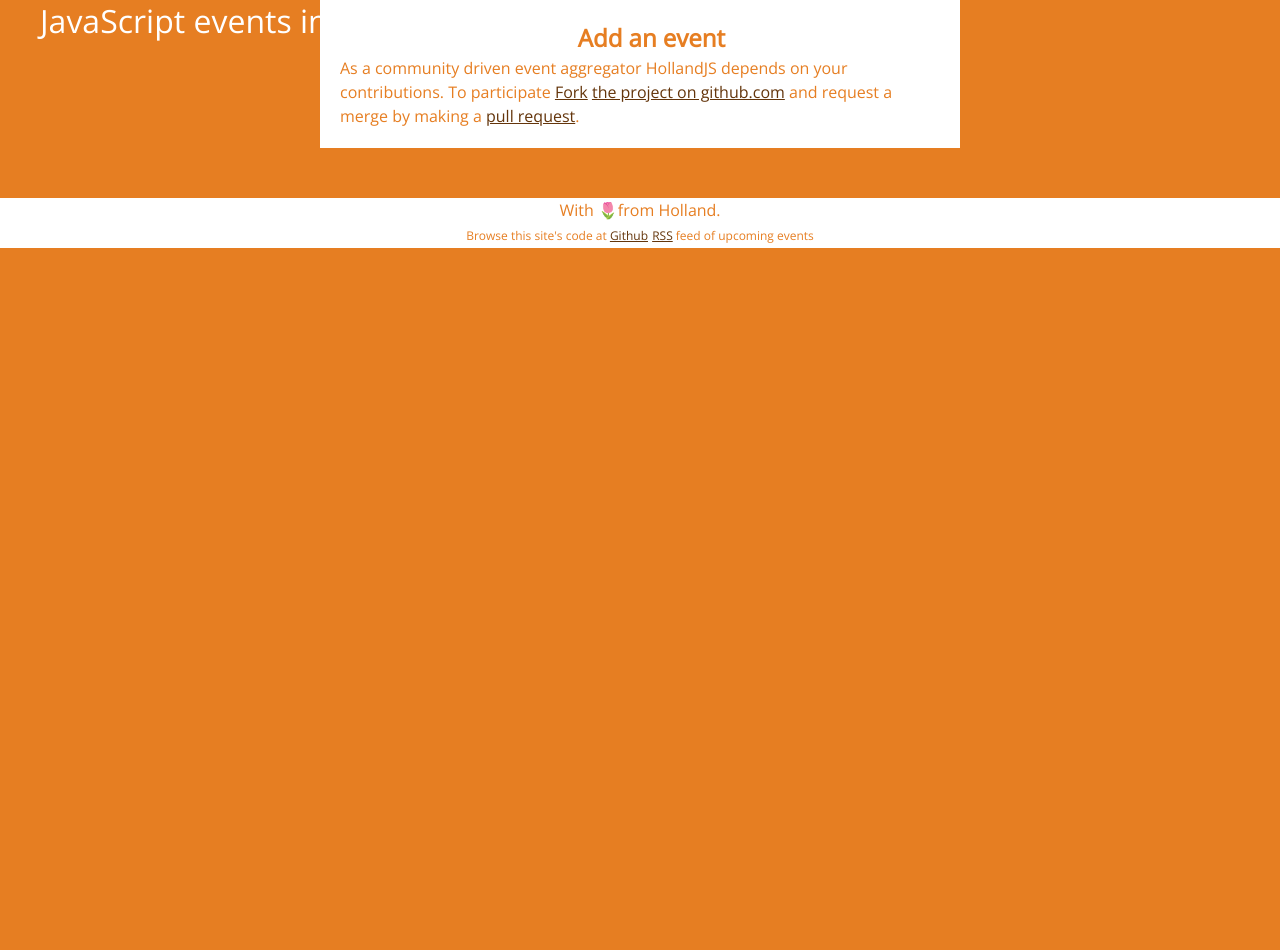
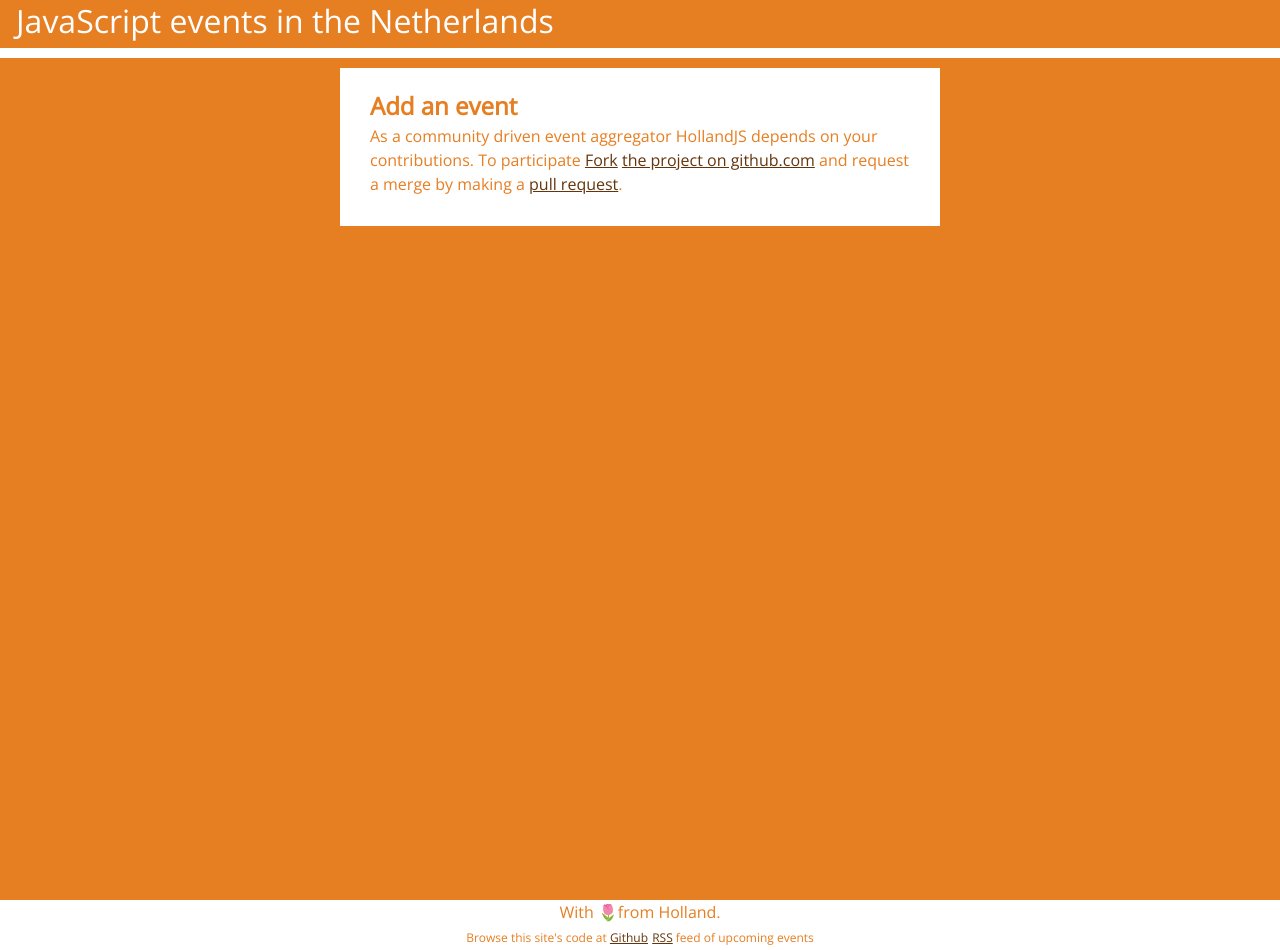
Before and after one commit to nl-js/nl-js.github.io, a Jekyll site: the page built from add-event/index.html, in a window 1280 px wide. Built offline with Jekyll 4.4.1, drawn with Linux system fonts in a browser that asks for light colours; before the commit the page ends 900 px from its top, so only the background shows below that.

Commit message:
Fixed css

```diff
--- a/_sass/_layout.scss
+++ b/_sass/_layout.scss
@@ -1,24 +1,20 @@
 * {
   margin: 0;
 }
-
 html,
 body {
   height: 100%;
   background-color: $orangina;
 }
-
 .page-wrap {
   min-height: 100%;
   /* equal to footer height */
   margin-bottom: -$footer-height;
 }
-
 .page-wrap:after {
   content: "";
   display: block;
 }
-
 .footer,
 .page-wrap:after {
   height: $footer-height;
@@ -28,11 +24,13 @@ body {
 .top-header {
   width: 100%;
   background-color: $orangina;
-  text-align: right;
+  text-align: left;
   line-height: $header-height;
-  h1 a, h1 {
+  height: 3em;
+  h1 a,
+  h1 {
     float: left;
-    margin: 0 0 0 20px;
+    margin: 0 8px 3px 8px;
     font-weight: 100;
     text-decoration: none;
     color: #fff;
@@ -52,18 +50,21 @@ body {
       }
     }
   }
+  @media all and (max-width: $on-phone) {
+    h1 {
+      margin: 10px;
+    }
+  }
 }
 
 // logo + description
 .header-container {
-
   width: 100%;
   background-color: #fff;
   margin: 0;
   padding: 10px;
   display: table;
   box-sizing: border-box;
-
   header {
     display: table-row;
     width: 100%;
@@ -79,6 +80,7 @@ body {
         object {
           height: auto;
           width: 100%;
+
           // padding: 10px;
         }
       }
@@ -91,6 +93,7 @@ body {
         margin: 0;
         padding: 0;
         color: $link-color;
+
         // background-color: $grey-color;
         height: 100%;
         text-align: left;
@@ -112,6 +115,7 @@ body {
           margin: 10px;
           width: 50%;
           object {
+
             // padding: 0;
           }
         }
@@ -130,12 +134,12 @@ body {
     }
   }
 }
-
 .events-container {
   width: 100%;
   background-color: white;
   margin: 0;
   border-top: 10px solid $orangina;
+
   .events {
     padding: 10px;
     dl {
@@ -160,16 +164,12 @@ body {
       }
     }
   }
-
   @media screen and (min-width: $on-palm + 170) {
     border-top: 0;
     margin: 0 auto;
     width: $on-palm;
     .events {
       margin-top: 20px;
-      padding: 20px;
-      margin-bottom: 30px;
-
       .item {
         position: relative;
         border-bottom: 1px solid lighten($orangina, 45%);
@@ -187,18 +187,55 @@ body {
       }
     }
   }
+  @media all and (max-width: $on-phone) {
+    .info {
+      span {
+        display: block;
+      }
+    }
+    .events {
+      dl {
+        .item {
+          border-color: $orangina;
+        }
+      }
+    }
+  }
 }
 
+.white-line-container {
+  width: 100%;
+  background-color: white;
+  height: 10px;
+  display: table;
+  box-sizing: border-box;
+}
 .container {
-    margin: 0 auto 50px auto;
-    padding: 20px;
-    background: #fff;
+  width: 100%;
+  background-color: white;
+  margin: 0;
+  border-top: 10px solid $orangina;
+  padding: 10px;
+  display: table;
+  box-sizing: border-box;
 
-    @media screen and (min-width: $on-palm + 170) {
-      width: $on-palm;
+  .content {
+    display: table-row;
+    padding: 10px;
+  }
+  @media screen and (min-width: $on-palm + 170) {
+    // border-top: 0;
+    margin: 0 auto;
+    width: $on-palm;
+    display: block;
+    padding-top: 0;
+    .content {
+      display: block;
+      padding: 20px;
+      // margin-bottom: 20px;
     }
+  }
 }
-
 .footer {
   width: 100%;
   font-weight: 100;
@@ -211,8 +248,6 @@ body {
     margin: 0 auto;
     text-align: center;
   }
-
-
   .footer-item {
     font-size: 12px;
   }
--- a/_sass/_responsive.scss
+++ /dev/null
@@ -1,15 +0,0 @@
-@media all and (max-width: $on-phone) {
-
-	.top-header h1 {
-		margin: 10px;
-	}
-
-	.events-container .info span {
-		display: block;
-	}
-
-	.events-container .events dl .item {
-    	border-color: $orangina;
-    }
-
-}
--- a/add-event/index.html
+++ b/add-event/index.html
@@ -2,11 +2,14 @@
 title: Add your event
 layout: default
 ---
-<div class="container">
-    <h2>Add an event</h2>
-    <p>
-        As a community driven event aggregator HollandJS depends on your contributions.
-        To participate <a href="https://help.github.com/articles/fork-a-repo/">Fork</a> <a href="https://github.com/hollandjs/hollandjs.github.io">the project on github.com</a>
-        and request a merge by making a <a href="https://help.github.com/articles/using-pull-requests/">pull request</a>.
-    </p>
+<div class="page-wrap">
+  <div class="white-line-container"></div>
+  <div class="container">
+    <div class="content">
+      <h2>Add an event</h2>
+      <p>
+        As a community driven event aggregator HollandJS depends on your contributions. To participate <a href="https://help.github.com/articles/fork-a-repo/">Fork</a> <a href="https://github.com/hollandjs/hollandjs.github.io">the project on github.com</a>        and request a merge by making a <a href="https://help.github.com/articles/using-pull-requests/">pull request</a>.
+      </p>
+    </div>
+  </div>
 </div>
--- a/css/main.scss
+++ b/css/main.scss
@@ -33,4 +33,3 @@ $on-laptop: 800px;
 @import "global";
 @import "gradients";
 @import "layout";
-@import "responsive";
```
